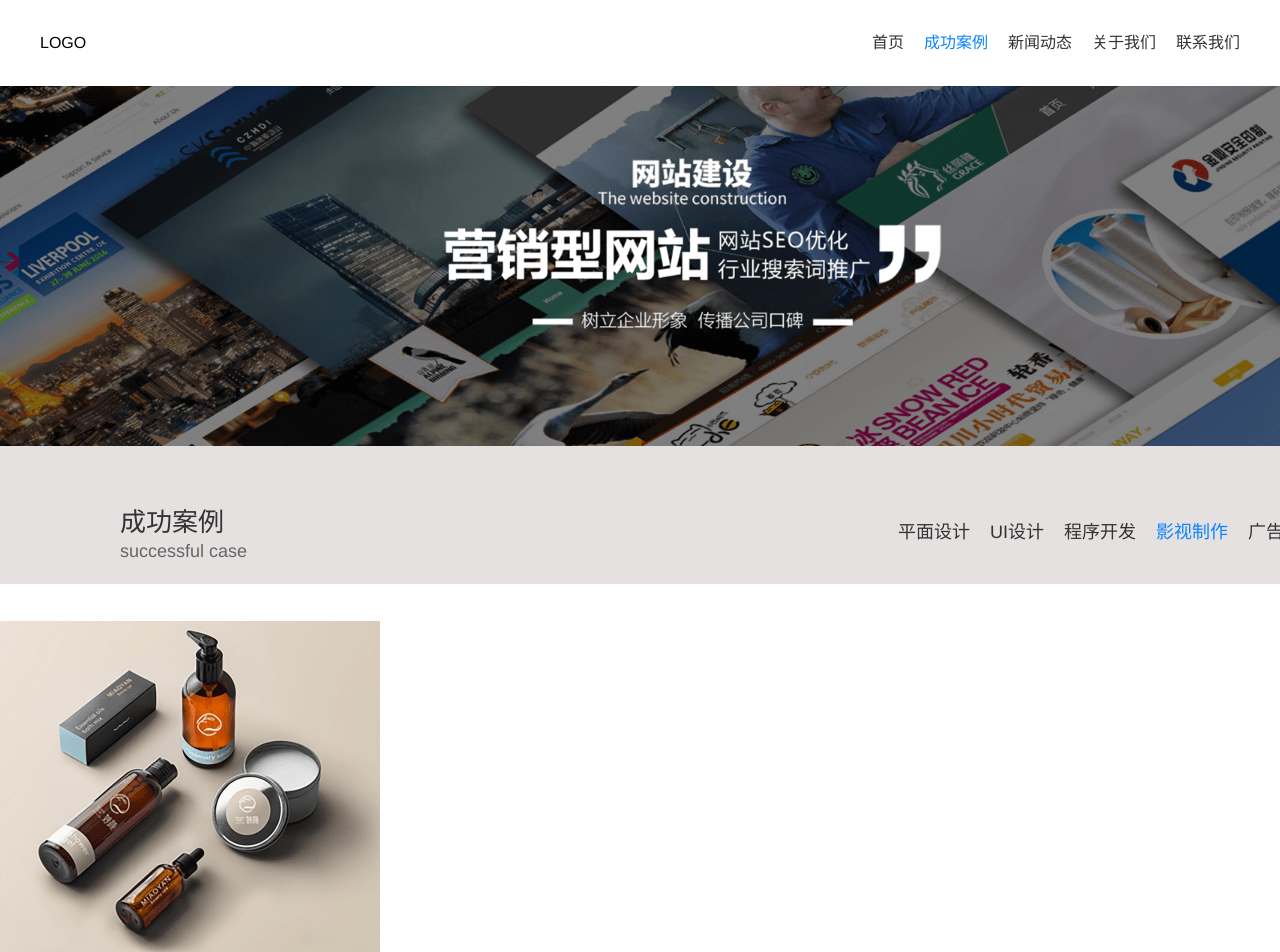
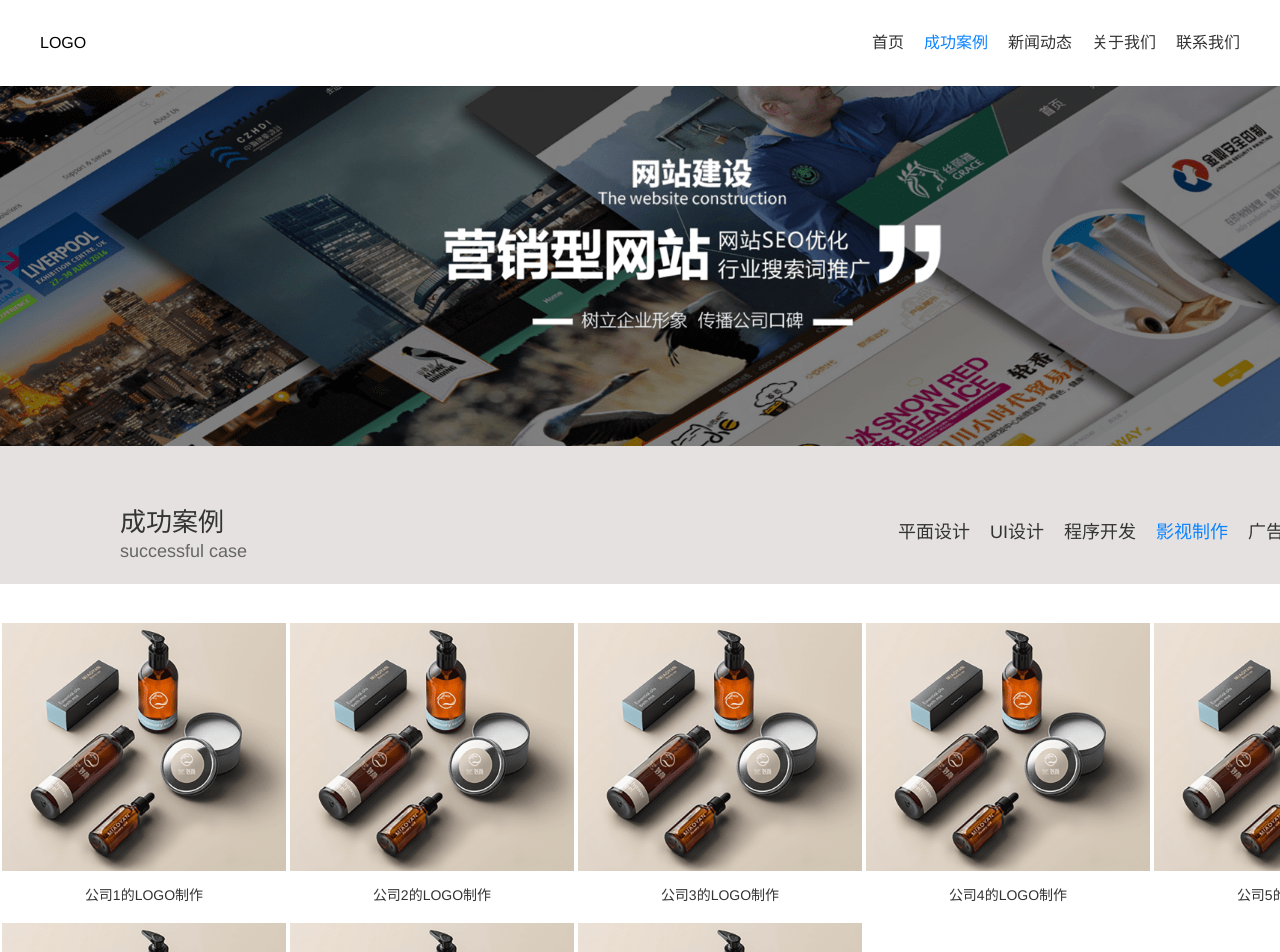
Before and after one commit to ZKino/yier-websit-project, a Vue app: page /case/tv in a window 1280 px wide. Shown: the top 952 px of the page. Built offline with nearby package versions, Linux system fonts and the light colour scheme.

Commit message:
'2019/9/16下班前修改'

```diff
--- a/src/pages/case/List.vue
+++ b/src/pages/case/List.vue
@@ -29,8 +29,7 @@
 
 <style scoped lang="scss">
   .list {
-    width: 380px!important;
-
+    width: 100%!important;
     &:hover .list-bottom {
       background-color: #0A84FF;
       color: #ffffff;
--- a/src/pages/case/ad.vue
+++ b/src/pages/case/ad.vue
@@ -1,6 +1,11 @@
 <template>
   <div class="ad">
-    <List />
+    <div class="ad-wrap flex">
+      <div
+        v-for="v in adData" :key="v.id">
+        <List  :listData="v"/>
+      </div>
+    </div>
   </div>
 </template>
 
@@ -10,10 +15,53 @@
     name: "ad",
     components: {
       List
+    },
+    data () {
+      return {
+        adData: [
+          {
+            id: 0,
+            img_url: require('../../assets/imgs/case_list_1.png'),
+            slogan: 'LOGO制作',
+            title: '公司1的LOGO制作'
+          },
+          {
+            id: 1,
+            img_url: require('../../assets/imgs/case_list_1.png'),
+            slogan: 'LOGO制作',
+            title: '公司2的LOGO制作'
+          }
+          ,
+          {
+            id: 2,
+            img_url: require('../../assets/imgs/case_list_1.png'),
+            slogan: 'LOGO制作',
+            title: '公司3的LOGO制作'
+          }
+          ,
+          {
+            id: 3,
+            img_url: require('../../assets/imgs/case_list_1.png'),
+            slogan: 'LOGO制作',
+            title: '公司4的LOGO制作'
+          }
+        ]
+      }
     }
   }
 </script>
 
-<style scoped>
-
+<style scoped lang="scss">
+  @import '../../assets/css/pulic';
+  .ad {
+    .ad-wrap {
+      justify-content: flex-start;
+      flex-wrap: wrap;
+      div {
+        width: 20%;
+        border: 1px solid transparent;
+        box-sizing: border-box;
+      }
+    }
+  }
 </style>
--- a/src/pages/case/design.vue
+++ b/src/pages/case/design.vue
@@ -93,15 +93,12 @@
 @import '../../assets/css/pulic';
   .design {
     .design-wrap {
+      justify-content: flex-start;
       flex-wrap: wrap;
-      justify-content: flex-start;
       div {
         width: 20%;
         border: 1px solid transparent;
         box-sizing: border-box;
-        /*&:last-child {*/
-        /*  margin-right: 0;*/
-        /*}*/
       }
     }
   }
--- a/src/pages/case/program.vue
+++ b/src/pages/case/program.vue
@@ -1,6 +1,11 @@
 <template>
   <div class="program">
-    <List />
+    <div class="program-wrap flex">
+      <div
+        v-for="v in programData" :key="v.id">
+        <List  :listData="v"/>
+      </div>
+    </div>
   </div>
 </template>
 
@@ -10,10 +15,67 @@
     name: "program",
     components: {
       List
+    },
+    data () {
+      return {
+        programData: [
+          {
+            id: 0,
+            img_url: require('../../assets/imgs/case_list_1.png'),
+            slogan: 'LOGO制作',
+            title: '公司1的LOGO制作'
+          },
+          {
+            id: 1,
+            img_url: require('../../assets/imgs/case_list_1.png'),
+            slogan: 'LOGO制作',
+            title: '公司2的LOGO制作'
+          }
+          ,
+          {
+            id: 2,
+            img_url: require('../../assets/imgs/case_list_1.png'),
+            slogan: 'LOGO制作',
+            title: '公司3的LOGO制作'
+          }
+          ,
+          {
+            id: 3,
+            img_url: require('../../assets/imgs/case_list_1.png'),
+            slogan: 'LOGO制作',
+            title: '公司4的LOGO制作'
+          }
+          ,
+          {
+            id: 4,
+            img_url: require('../../assets/imgs/case_list_1.png'),
+            slogan: 'LOGO制作',
+            title: '公司5的LOGO制作'
+          }
+          ,
+          {
+            id: 5,
+            img_url: require('../../assets/imgs/case_list_1.png'),
+            slogan: 'LOGO制作',
+            title: '公司6的LOGO制作'
+          }
+        ]
+      }
     }
   }
 </script>
 
-<style scoped>
-
+<style scoped lang="scss">
+  @import '../../assets/css/pulic';
+  .program {
+    .program-wrap {
+      justify-content: flex-start;
+      flex-wrap: wrap;
+      div {
+        width: 20%;
+        border: 1px solid transparent;
+        box-sizing: border-box;
+      }
+    }
+  }
 </style>
--- a/src/pages/case/tv.vue
+++ b/src/pages/case/tv.vue
@@ -1,6 +1,11 @@
 <template>
   <div class="tv">
-    <List />
+    <div class="tv-wrap flex">
+      <div
+        v-for="v in tvData" :key="v.id">
+        <List  :listData="v"/>
+      </div>
+    </div>
   </div>
 </template>
 
@@ -10,10 +15,79 @@
     name: "tv",
     components: {
       List
+    },
+    data () {
+      return {
+        tvData: [
+          {
+            id: 0,
+            img_url: require('../../assets/imgs/case_list_1.png'),
+            slogan: 'LOGO制作',
+            title: '公司1的LOGO制作'
+          },
+          {
+            id: 1,
+            img_url: require('../../assets/imgs/case_list_1.png'),
+            slogan: 'LOGO制作',
+            title: '公司2的LOGO制作'
+          }
+          ,
+          {
+            id: 2,
+            img_url: require('../../assets/imgs/case_list_1.png'),
+            slogan: 'LOGO制作',
+            title: '公司3的LOGO制作'
+          }
+          ,
+          {
+            id: 3,
+            img_url: require('../../assets/imgs/case_list_1.png'),
+            slogan: 'LOGO制作',
+            title: '公司4的LOGO制作'
+          }
+          ,
+          {
+            id: 4,
+            img_url: require('../../assets/imgs/case_list_1.png'),
+            slogan: 'LOGO制作',
+            title: '公司5的LOGO制作'
+          }
+          ,
+          {
+            id: 5,
+            img_url: require('../../assets/imgs/case_list_1.png'),
+            slogan: 'LOGO制作',
+            title: '公司6的LOGO制作'
+          },
+          {
+            id: 6,
+            img_url: require('../../assets/imgs/case_list_1.png'),
+            slogan: 'LOGO制作',
+            title: '公司7的LOGO制作'
+          },
+          {
+            id: 7,
+            img_url: require('../../assets/imgs/case_list_1.png'),
+            slogan: 'LOGO制作',
+            title: '公司8LOGO制作'
+          }
+        ]
+      }
     }
   }
 </script>
 
-<style scoped>
-
+<style scoped lang="scss">
+  @import '../../assets/css/pulic';
+  .tv {
+    .tv-wrap {
+      justify-content: flex-start;
+      flex-wrap: wrap;
+      div {
+        width: 20%;
+        border: 1px solid transparent;
+        box-sizing: border-box;
+      }
+    }
+  }
 </style>
--- a/src/pages/case/ui.vue
+++ b/src/pages/case/ui.vue
@@ -1,19 +1,66 @@
 <template>
   <div class="ui">
-    <List />
+    <div class="ui-wrap flex">
+      <div
+        v-for="v in uiData" :key="v.id">
+        <List :listData="v"/>
+      </div>
+    </div>
   </div>
 </template>
 
 <script>
   import List from "./List";
+
   export default {
     name: "ui",
     components: {
       List
+    },
+    data() {
+      return {
+        uiData: [
+          {
+            id: 0,
+            img_url: require('../../assets/imgs/case_list_1.png'),
+            slogan: 'LOGO制作',
+            title: '公司1的LOGO制作'
+          },
+          {
+            id: 1,
+            img_url: require('../../assets/imgs/case_list_1.png'),
+            slogan: 'LOGO制作',
+            title: '公司2的LOGO制作'
+          },
+          {
+            id: 2,
+            img_url: require('../../assets/imgs/case_list_1.png'),
+            slogan: 'LOGO制作',
+            title: '公司3的LOGO制作'
+          },
+          {
+            id: 3,
+            img_url: require('../../assets/imgs/case_list_1.png'),
+            slogan: 'LOGO制作',
+            title: '公司4的LOGO制作'
+          }
+        ]
+      }
     }
   }
 </script>
 
-<style scoped>
-
+<style scoped lang="scss">
+  @import '../../assets/css/pulic';
+  .ui {
+    .ui-wrap {
+      justify-content: flex-start;
+      flex-wrap: wrap;
+      div {
+        width: 20%;
+        border: 1px solid transparent;
+        box-sizing: border-box;
+      }
+    }
+  }
 </style>
--- a/static/rest.css
+++ b/static/rest.css
@@ -59,13 +59,14 @@ body {
 }
 
 a {
-  text-decoration:  none;
+  text-decoration: none;
 }
 
 .w1440 {
   width: 1440px;
   margin: 0 auto;
 }
+
 .w1200 {
   width: 1200px;
   margin: 0 auto;
@@ -79,3 +80,15 @@ a {
   display: -webkit-flex;
   display: flex;
 }
+
+.clearfix::after {
+  content: "";
+  display: table;
+  height: 0;
+  visibility: hidden;
+  clear: both;
+}
+
+.clearfix {
+  *zoom: 1; /* IE/7/6*/
+}
```
